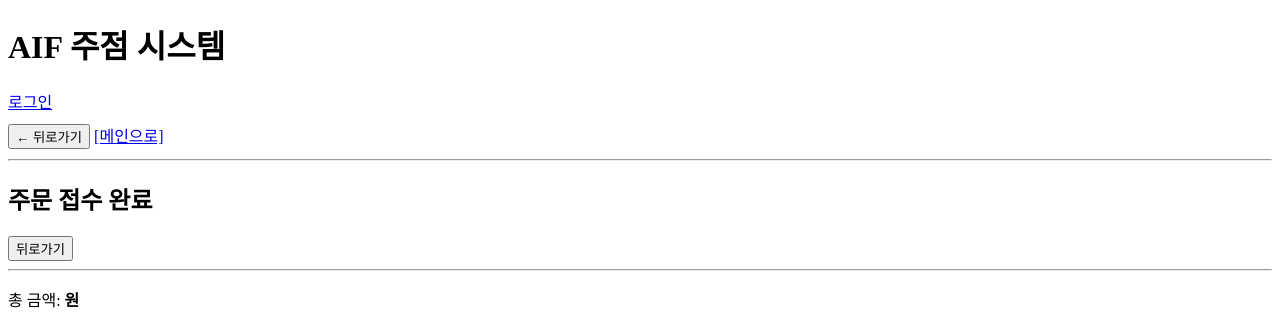
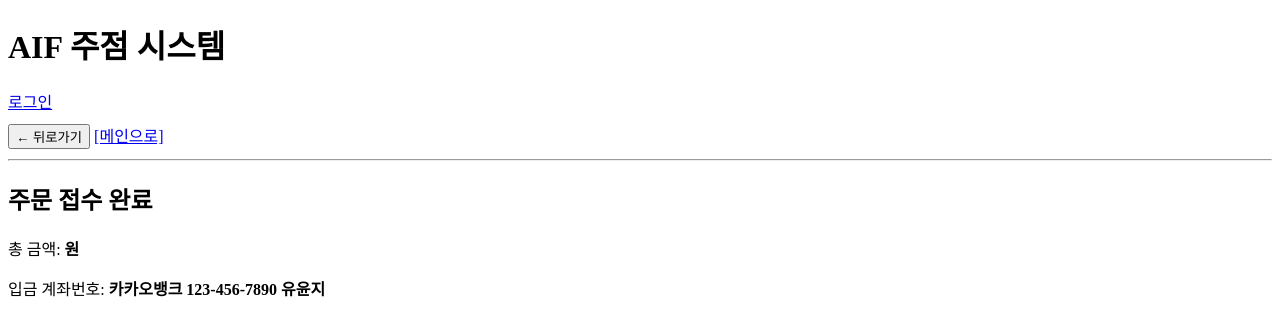
Before and after one commit to bag4355/restaurant-system, a Flask app: template templates/order_result.html in a window 1280 px wide. Shown: the top 321 px of the page. Run offline with Flask 3, Linux system fonts and the light colour scheme; the template is opened without the code that fills it, so the values that code supplies are empty.

Commit message:
Update order_result.html

```diff
--- a/templates/order_result.html
+++ b/templates/order_result.html
@@ -1,11 +1,6 @@
 {% extends "layout.html" %}
 {% block content %}
 <h2>주문 접수 완료</h2>
-
-<!-- ★ 뒤로가기 버튼 추가 -->
-<button type="button" onclick="history.back()">뒤로가기</button>
-<hr />
-
 <p>총 금액: <strong>{{ total_price }}원</strong></p>
 <p>입금 계좌번호: <strong>카카오뱅크 123-456-7890 유윤지</strong></p>
 <p>주문ID: <strong>{{ order_id }}</strong></p>
```
